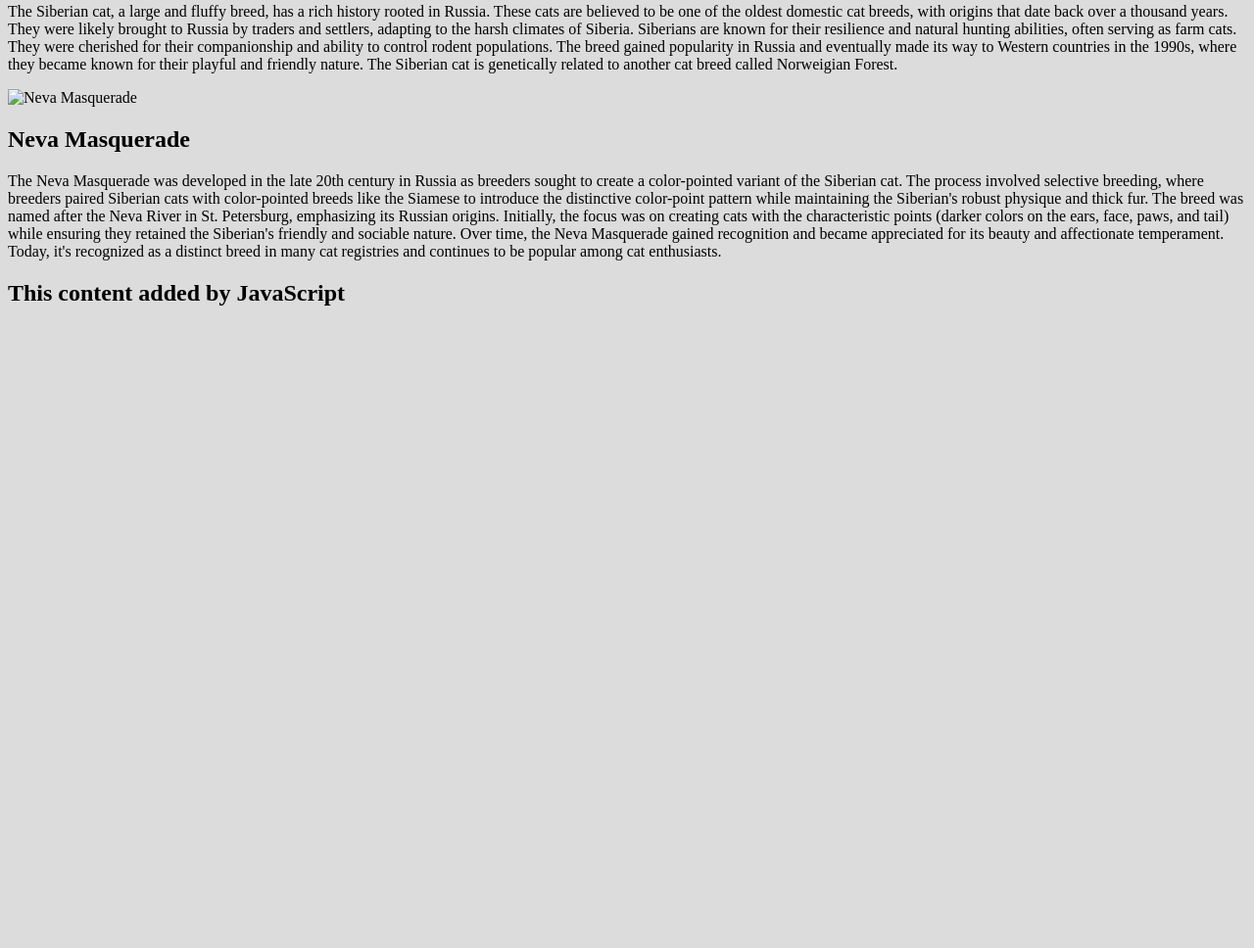
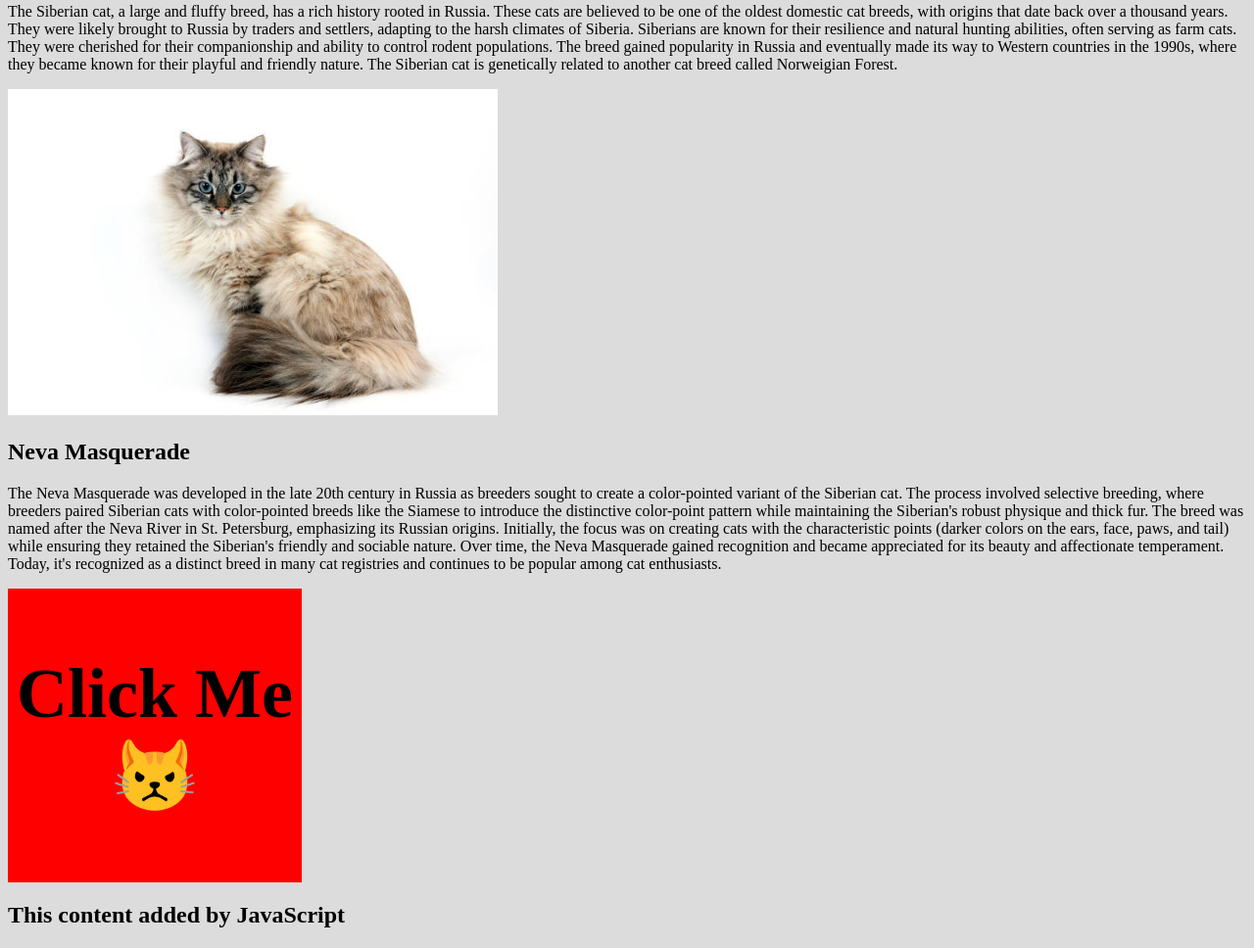
Before and after one commit to Zan90-byte/my-awesome-personal-website, a plain HTML site: page index.html in a window 1280 px wide. Shown: the part 623-1591 px from the top of the page at 98% size. Before the commit the page ends 956 px from the top, so only its background shows below. Drawn offline with Linux system fonts and the light colour scheme.

Commit message:
Add CSS rules/Fix Images

```diff
--- a/index.html
+++ b/index.html
@@ -23,7 +23,7 @@
       often serving as farm cats. They were cherished for their companionship and ability to control rodent populations. The breed gained popularity in Russia and eventually made its way to Western
       countries in the 1990s, where they became known for their playful and friendly nature. The Siberian cat is genetically related to another cat breed called Norweigian Forest.</p>
 
-    <img src="./Images/Neva Masquerade.jpg" alt="Neva Masquerade"/>
+    <img src="./Images/Neva_Masquerade.jpg" alt="Neva Masquerade"/>
 
     <h2>Neva Masquerade</h2>
     <p>The Neva Masquerade was developed in the late 20th century in Russia as breeders sought to create a color-pointed variant of the Siberian cat. The process involved selective breeding, where
@@ -31,6 +31,11 @@
       was named after the Neva River in St. Petersburg, emphasizing its Russian origins. Initially, the focus was on creating cats with the characteristic points (darker colors on the ears, face, paws,
       and tail) while ensuring they retained the Siberian's friendly and sociable nature. Over time, the Neva Masquerade gained recognition and became appreciated for its beauty and affectionate
       temperament. Today, it's recognized as a distinct breed in many cat registries and continues to be popular among cat enthusiasts.</p>
+
+    <div id = "theSiberian">
+        Click Me 😾
+    </div>
+
     <script src="script.js"></script>
   </body>
 </html>
--- a/script.js
+++ b/script.js
@@ -2,3 +2,22 @@ const h2 = document.createElement("h2");
 h2.textContent = "This content added by JavaScript";
 
 document.querySelector("body").appendChild(h2);
+
+
+
+const theSiberian = document.getElementById("theSiberian");
+
+function changeColor(event) {
+   event.target.style.backgroundColor = "green";
+   event.target.textContent = "I love Siberian Cats 😻"
+}
+
+theSiberian.addEventListener("click", changeColor);
+
+
+function colorBack(event){
+   event.target.style.backgroundColor = "red";
+   event.target.textContent = "Click Me 😾"
+}
+
+theSiberian.addEventListener("mouseout", colorBack);
--- a/style.css
+++ b/style.css
@@ -5,3 +5,14 @@ body {
       width: 500px;
       }
   }
+
+  #theSiberian{
+    background-color: red;
+    width: 300px;
+    height: 300px;
+    font-size: 4.5rem;
+    font-weight: bold;
+    display: flex;
+    align-items: center;
+    text-align: center;
+  }
```
Also changed, not shown: Images/Neva Masquerade.jpg (deleted), Images/Neva_Masquerade.jpg (added), 2 other files.
